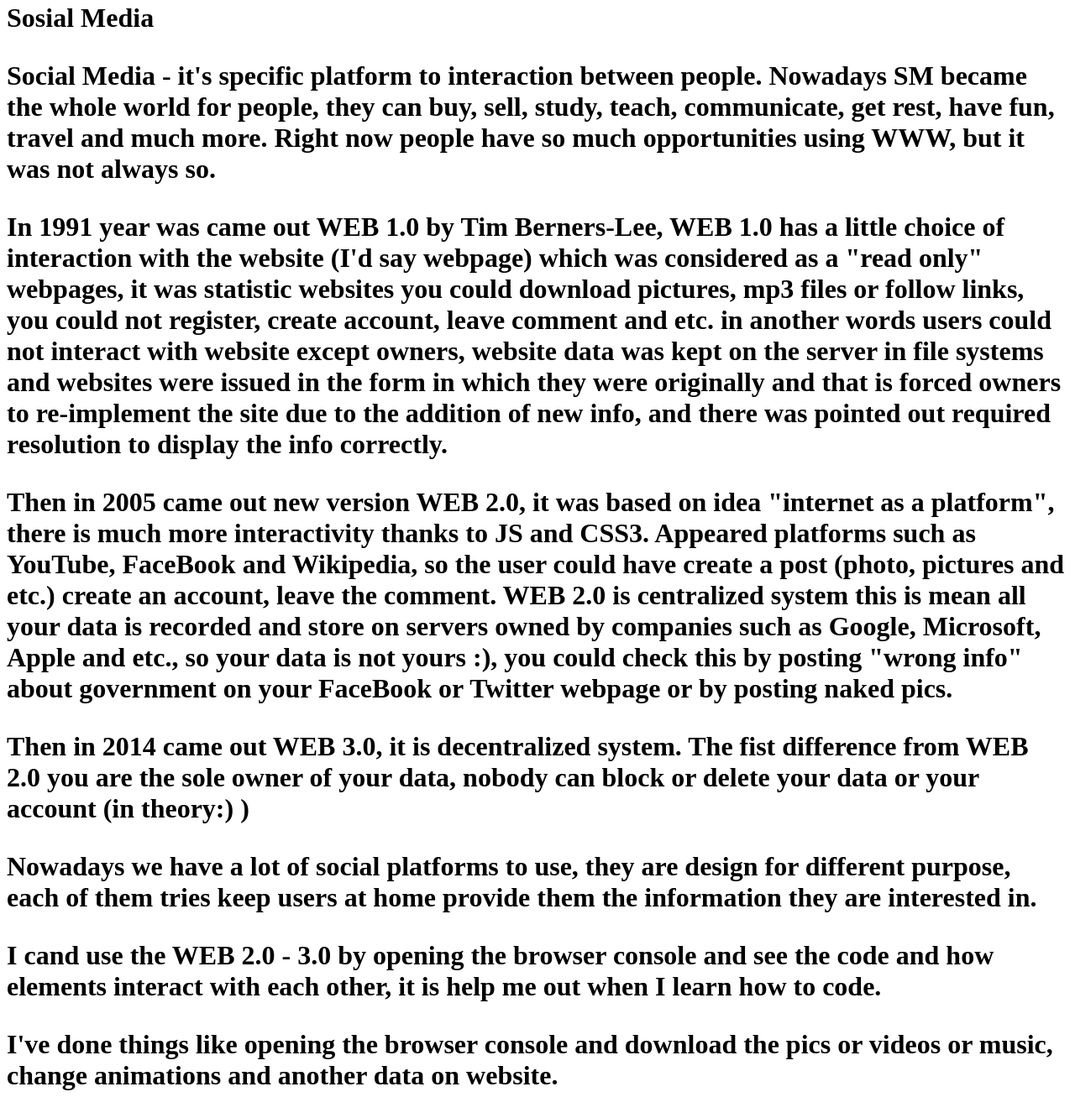
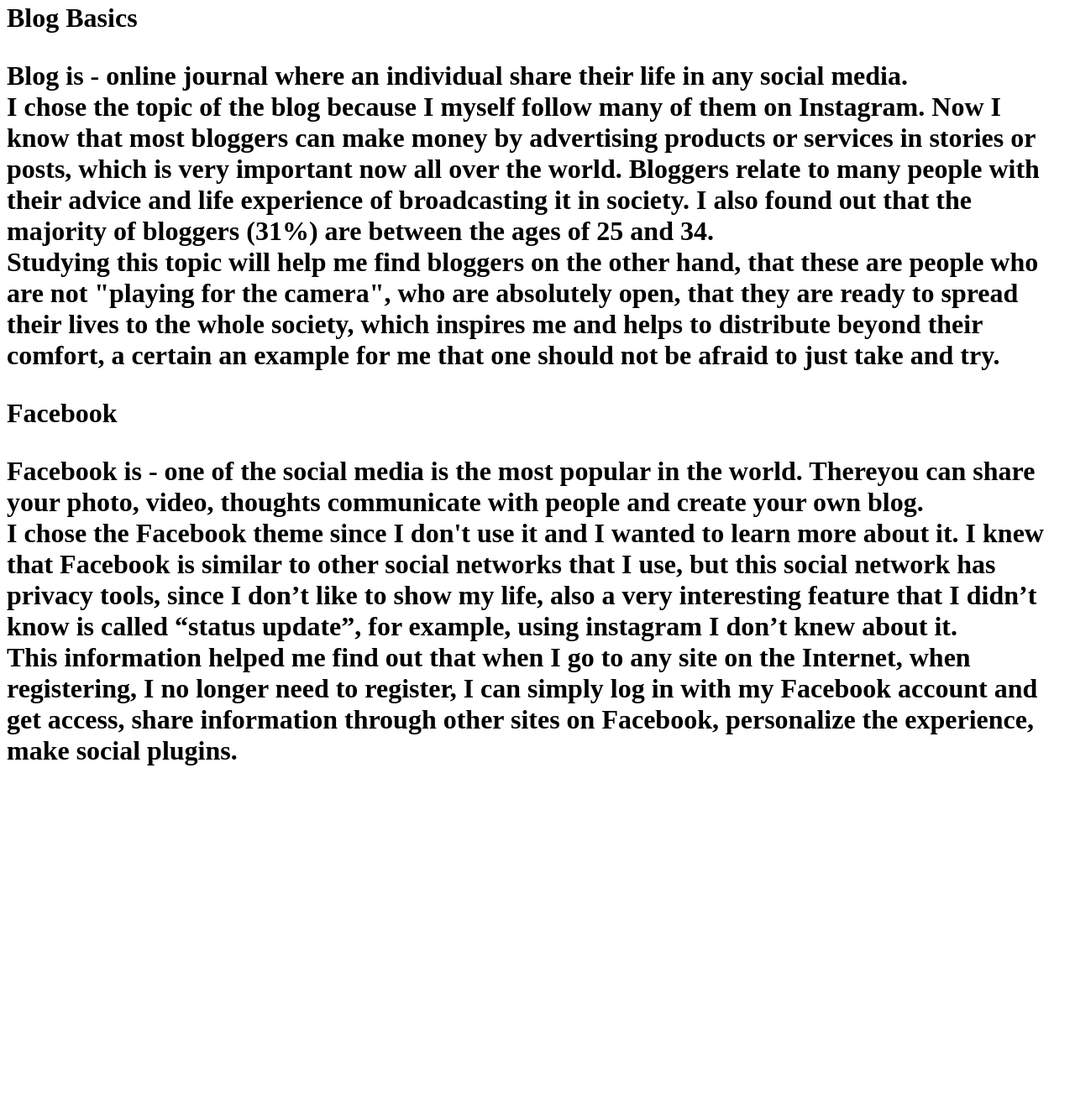
Before and after one commit to Mykyta28/mykyta28.github.io, a plain HTML site: page web110/assignment5.html in a window 1280 px wide. Shown: the part 18-1350 px from the top of the page at 84% size. After the commit the page ends 963 px from the top, so only its background shows below. Drawn offline with Linux system fonts and the light colour scheme.

Commit message:
Update assignment5.html

```diff
--- a/web110/assignment5.html
+++ b/web110/assignment5.html
@@ -7,41 +7,32 @@
     <title>Document</title>
 </head>
 <body>
-    <h1>Sosial Media<h1>
+    <h1> Blog Basics<h1>
       <p>
-        Social Media - it's specific platform to interaction between people.
-        Nowadays SM became the whole world for people, they can buy, sell, study, teach, communicate, get rest, have fun, travel and much more.
-        Right now people have so much opportunities using WWW, but it was not always so.
+          <b>Blog</b> is - online journal where an individual share their life in any social media.
+          <br>
+          I chose the topic of the blog because I myself follow many of them on Instagram.
+          Now I know that most bloggers can make money by advertising products or services in stories or posts, which is very important now all over the world.
+          Bloggers relate to many people with their advice and life experience of broadcasting it in society. I also found out that the majority of bloggers
+          (31%) are between the ages of 25 and 34.
+          <br>
+          Studying this topic will help me find bloggers on the other hand, that these are people who are not "playing for the camera",
+          who are absolutely open, that they are ready to spread their lives to the whole society, which inspires me and helps to distribute beyond
+          their comfort, a certain an example for me that one should not be afraid to just take and try.
       </p>
-      <p>
-        In 1991 year was came out WEB 1.0 by Tim Berners-Lee,
-        WEB 1.0 has a little choice of interaction with the website (I'd say webpage) which was considered as a "read only" webpages,
-        it was statistic websites you could download pictures, mp3 files or follow links, you could not register, create account, leave comment and etc.
-        in another words users could not interact with website except owners, website data was kept on the server in file systems and websites
-        were issued in the form in which they were originally and that is forced owners to re-implement the site due to the addition of new info,
-        and there was pointed out required resolution to display the info correctly.
-      </p>
-      <p>
-        Then in 2005 came out new version WEB 2.0, it was based on idea "internet as a platform", there is much more interactivity thanks to JS and CSS3.
-        Appeared platforms such as YouTube, FaceBook and Wikipedia, so the user could have create a post (photo, pictures and etc.)
-        create an account, leave the comment. WEB 2.0 is centralized system this is mean all your data is recorded and store on servers owned by
-        companies such as Google, Microsoft, Apple and etc., so your data is not yours :), you could check this by posting "wrong info" about government
-        on your FaceBook or Twitter webpage or by posting naked pics.
-      </p>
-      <p>
-        Then in 2014 came out WEB 3.0, it is decentralized system. The fist difference from WEB 2.0 you are the sole owner of your data, nobody can block
-        or delete your data or your account (in theory:) )
-      </p>
-      <p>
-        Nowadays we have a lot of social platforms to use, they are design for different purpose, each of them tries keep users at home provide them the
-        information they are interested in.
-      </p>
-      <p>
-        I cand use the WEB 2.0 - 3.0 by opening the browser console and see the code and how elements interact with each other, it is help me out
-        when I learn how to code.
-      </p>
-      <p>
-        I've done things like opening the browser console and download the pics or videos or music, change animations and another data on website.
-      </p>
+      <h1>Facebook<h1>
+       <p>
+           <b>Facebook</b> is - one of the social media is the most popular in the world. Thereyou can share your photo, video, thoughts
+           communicate with people and create your own blog.
+           <br>
+           I chose the Facebook theme since I don't use it and I wanted to learn more about it.
+           I knew that Facebook is similar to other social networks that I use, but this social network has privacy tools,
+           since I don’t like to show my life, also a very interesting feature that I didn’t know is called “status update”, for
+           example, using instagram I don’t knew about it.
+           <br>
+           This information helped me find out that when I go to any site on the Internet, when registering, I no longer need
+           to register, I can simply log in with my Facebook account and get access, share information through other sites on Facebook,
+           personalize the experience, make social plugins.
+       </p>
 </body>
 </html>
```
